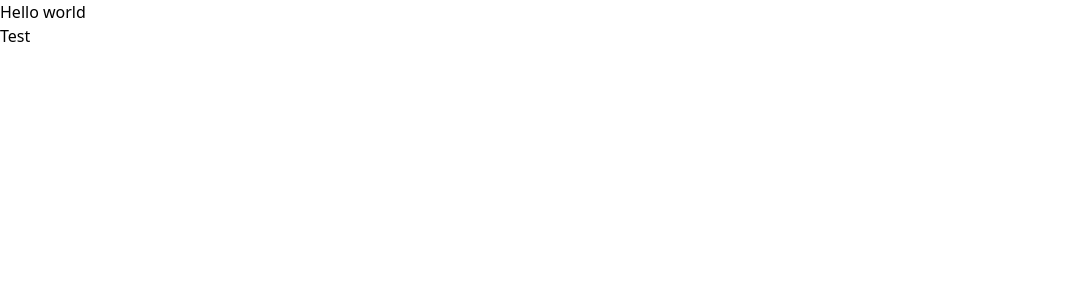
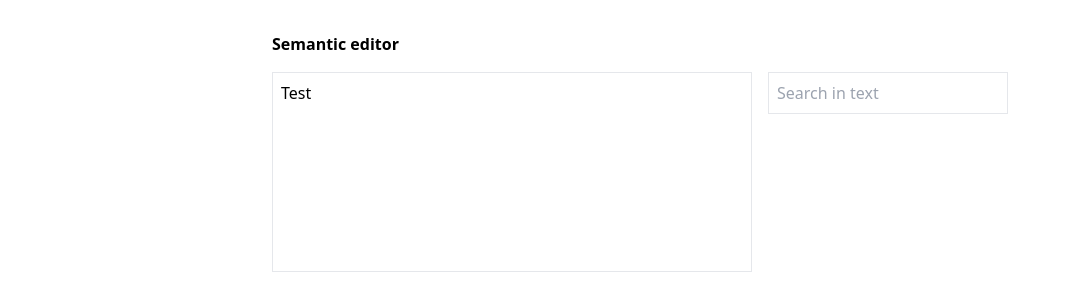
Before and after one commit to wwsalmon/semantic-editor, a Next.js app: page / in a window 1280 px wide. Shown: the top 300 px of the page, without its empty margins (0-1071 px from the left). Built offline with nearby package versions, Linux system fonts and the light colour scheme.

Commit message:
extract component and add styling

```diff
--- /dev/null
+++ b/components/SlateEditor.tsx
@@ -0,0 +1,23 @@
+import {useMemo} from "react";
+import {withHistory} from "slate-history";
+import {Slate, Editable, ReactEditor, withReact} from "slate-react";
+import {createEditor, Descendant} from "slate";
+
+const initialValue: Descendant[] = [
+    {
+        type: "paragraph",
+        children: [
+            {text: "Test"},
+        ]
+    }
+]
+
+export default function SlateEditor() {
+    const editor = useMemo(() => withHistory(withReact(createEditor() as ReactEditor)), []);
+
+    return (
+        <Slate editor={editor} value={initialValue}>
+            <Editable placeholder="Enter your text"/>
+        </Slate>
+    );
+}
--- a/pages/index.tsx
+++ b/pages/index.tsx
@@ -1,26 +1,28 @@
-import {useMemo} from "react";
-import {withHistory} from "slate-history";
-import {Slate, Editable, ReactEditor, withReact} from "slate-react";
-import {createEditor, Descendant} from "slate";
-
-const initialValue: Descendant[] = [
-    {
-        type: "paragraph",
-        children: [
-            {text: "Test"},
-        ]
-    }
-]
+import SlateEditor from "../components/SlateEditor";
+import {useState} from "react";
 
 export default function Home() {
-    const editor = useMemo(() => withHistory(withReact(createEditor() as ReactEditor)), []);
+    const [search, setSearch] = useState<string>("");
 
     return (
-        <>
-            <p>Hello world</p>
-            <Slate editor={editor} value={initialValue}>
-                <Editable placeholder="Enter your text"/>
-            </Slate>
-        </>
+        <div className="mx-auto max-w-3xl px-4 my-8">
+            <h1 className="font-bold mb-4">Semantic editor</h1>
+            <div className="flex -mx-2">
+                <div className="w-full px-2">
+                    <div className="p-2 border min-h-[200px]">
+                        <SlateEditor/>
+                    </div>
+                </div>
+                <div className="ml-auto w-64 flex-shrink-0 px-2">
+                    <input
+                        type="text"
+                        className="p-2 border w-full"
+                        placeholder="Search in text"
+                        value={search}
+                        onChange={e => setSearch(e.target.value)}
+                    />
+                </div>
+            </div>
+        </div>
     );
 }
```
